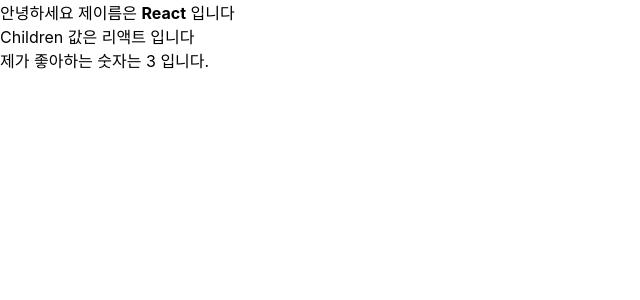
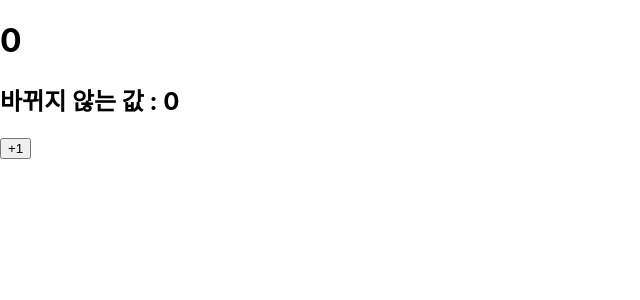
Before and after one commit to RealYoungk/the-art-of-dealing-with-React, a React (Create React App) app: page / in a window 1280 px wide. Shown: the top 300 px of the page, without its empty margins (0-640 px from the left). Built offline with nearby package versions, Linux system fonts and the light colour scheme.

Commit message:
Class setState

```diff
--- a/src/App.js
+++ b/src/App.js
@@ -1,14 +1,8 @@
 import React from "react";
-import MyComponent from "./MyComponent";
+import Counter from "./Counter";
 
 const App = () => {
-  return (
-    <div>
-      <MyComponent name="React" favorateNumber={3}>
-        리액트
-      </MyComponent>
-    </div>
-  );
+  return <Counter />;
 };
 
 export default App;
--- /dev/null
+++ b/src/Counter.js
@@ -0,0 +1,43 @@
+import React, { Component } from "react";
+
+export default class Counter extends Component {
+  //   constructor(props) {
+  //     super(props);
+  //     //state의 초기값 설정
+  //     this.state = {
+  //       number: 0,
+  //       fixedNumber: 0,
+  //     };
+  //   }
+
+  state = {
+    number: 0,
+    fixedNumber: 0,
+  };
+
+  render() {
+    const { number, fixedNumber } = this.state; // state 조회시 this.state로 조회
+    return (
+      <div>
+        <h1>{number}</h1>
+        <h2>바뀌지 않는 값 : {fixedNumber}</h2>
+        <button
+          // onClick을 통해 버튼이 클릭되었을 때 호출할 함수를 지정
+          onClick={() => {
+            // this.setState({ number: number + 1 });
+            // this.setState({ number: number + 1 });
+
+            this.setState((prevState, props) => {
+              return { number: prevState.number + 1 };
+            });
+            this.setState((prevState, props) => {
+              return { number: prevState.number + 1 };
+            });
+          }}
+        >
+          +1
+        </button>
+      </div>
+    );
+  }
+}
```
